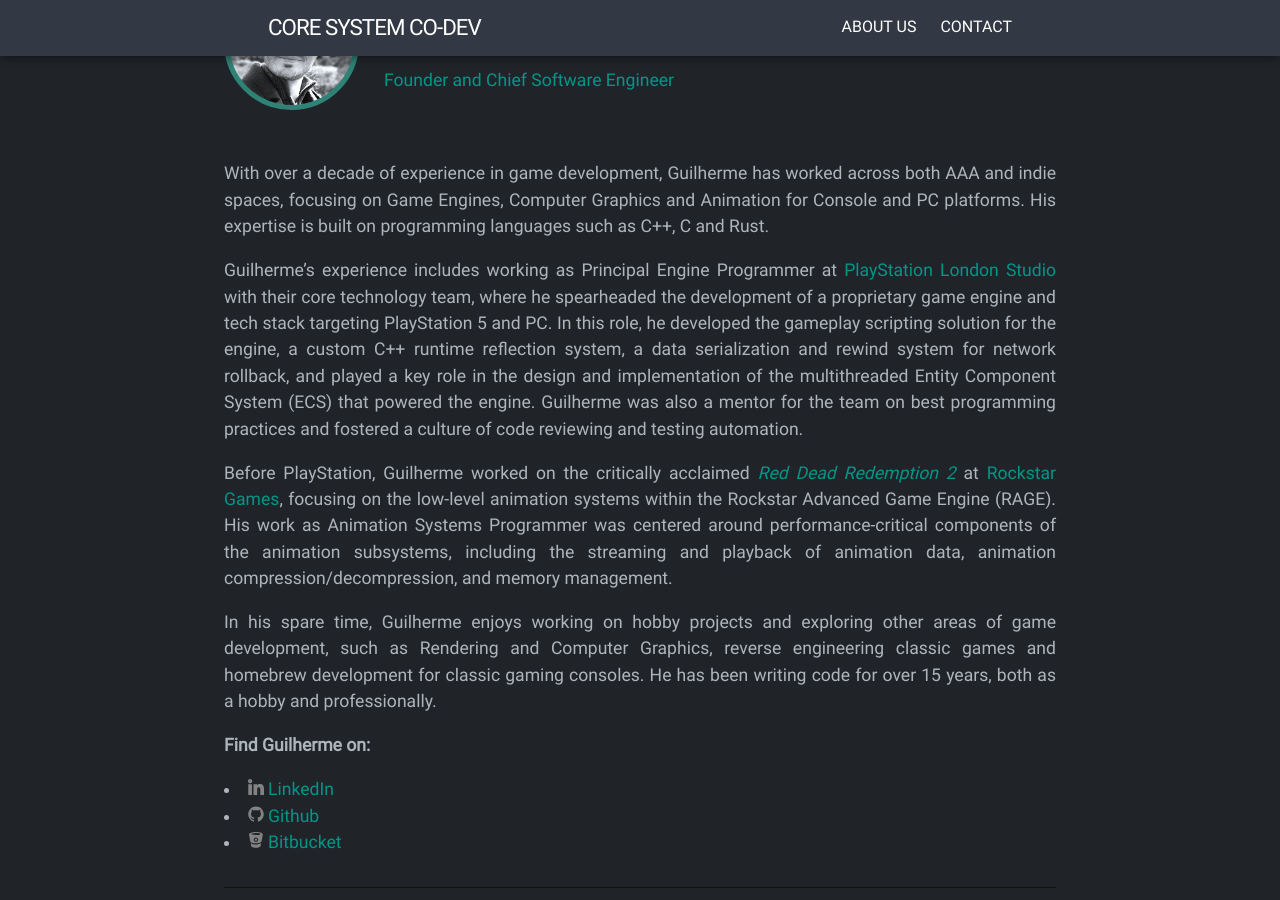
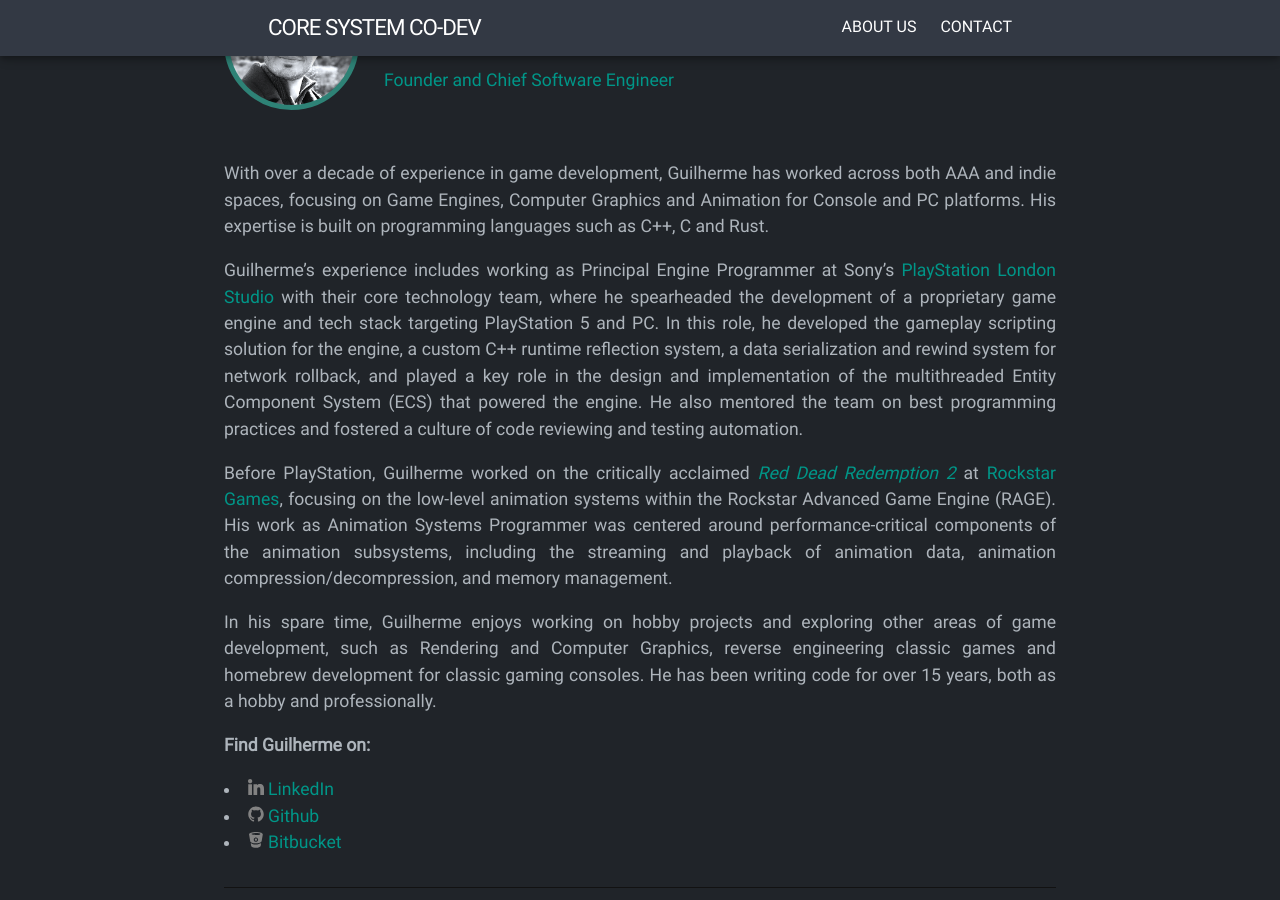
Before and after one commit to coresystemcodev/coresystemcodev.github.io, a Jekyll site: the page built from pages/about.md, in a window 1280 px wide and 900 px high, scrolled down 749 px. Built offline with Jekyll 4.4.1, drawn with Linux system fonts in a browser that asks for light colours.

Commit message:
About bio rewording (2).

```diff
--- a/pages/about.md
+++ b/pages/about.md
@@ -25,7 +25,7 @@
 
 With over a decade of experience in game development, Guilherme has worked across both AAA and indie spaces, focusing on Game Engines, Computer Graphics and Animation for Console and PC platforms. His expertise is built on programming languages such as C++, C and Rust.
 
-Guilherme's experience includes working as Principal Engine Programmer at [PlayStation London Studio][link_psls] with their core technology team, where he spearheaded the development of a proprietary game engine and tech stack targeting PlayStation 5 and PC. In this role, he developed the gameplay scripting solution for the engine, a custom C++ runtime reflection system, a data serialization and rewind system for network rollback, and played a key role in the design and implementation of the multithreaded Entity Component System (ECS) that powered the engine. Guilherme was also a mentor for the team on best programming practices and fostered a culture of code reviewing and testing automation.
+Guilherme's experience includes working as Principal Engine Programmer at Sony's [PlayStation London Studio][link_psls] with their core technology team, where he spearheaded the development of a proprietary game engine and tech stack targeting PlayStation 5 and PC. In this role, he developed the gameplay scripting solution for the engine, a custom C++ runtime reflection system, a data serialization and rewind system for network rollback, and played a key role in the design and implementation of the multithreaded Entity Component System (ECS) that powered the engine. He also mentored the team on best programming practices and fostered a culture of code reviewing and testing automation.
 
 Before PlayStation, Guilherme worked on the critically acclaimed [*Red Dead Redemption 2*][link_rdr2] at [Rockstar Games][link_rsg], focusing on the low-level animation systems within the Rockstar Advanced Game Engine (RAGE). His work as Animation Systems Programmer was centered around performance-critical components of the animation subsystems, including the streaming and playback of animation data, animation compression/decompression, and memory management.
 
```
